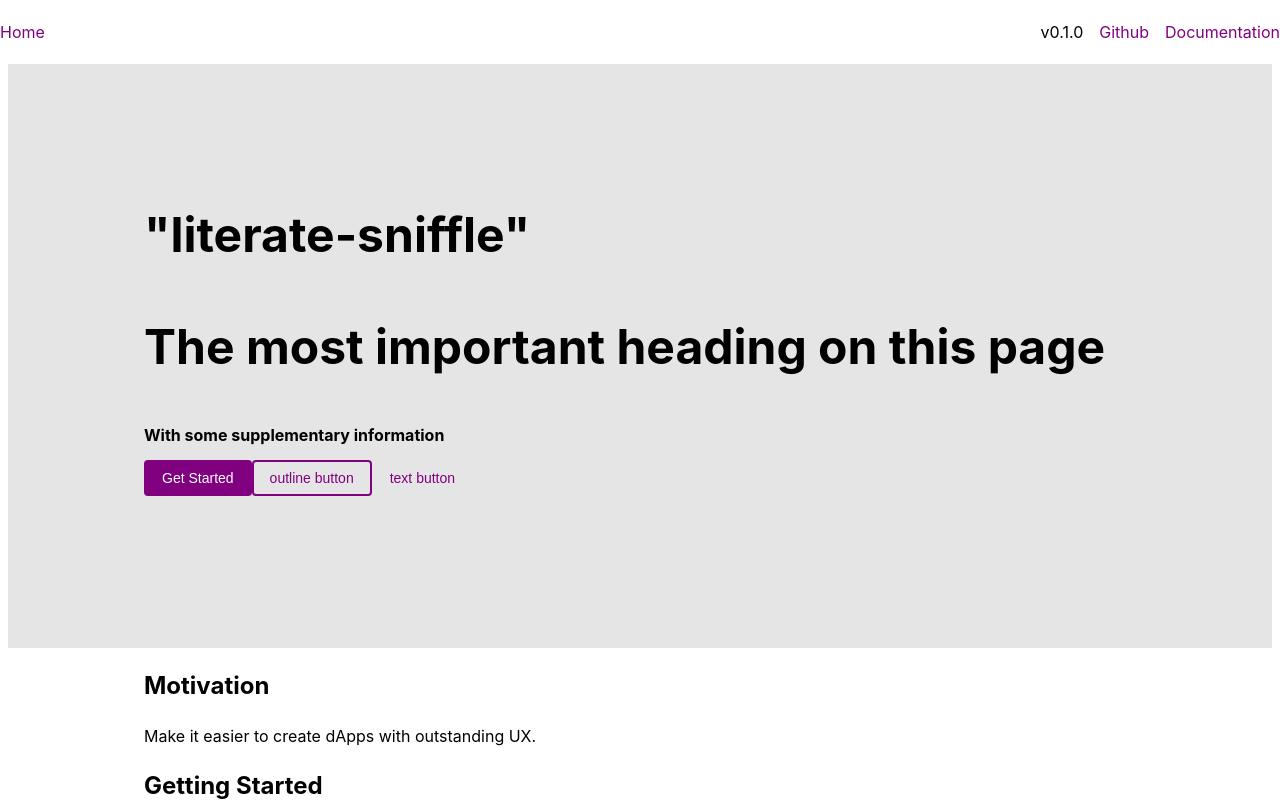
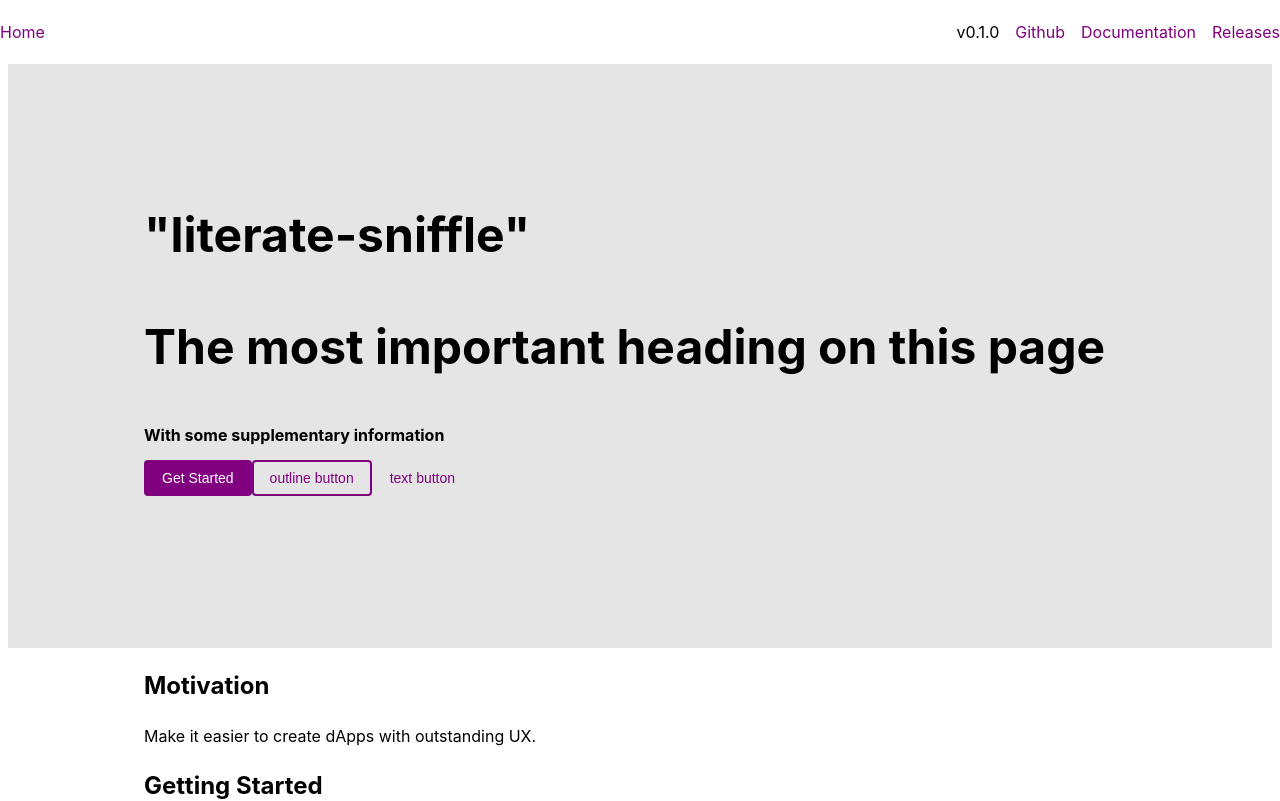
Before and after one commit to ConsenSysMesh/design-system-website, a Next.js app: page / in a window 1280 px wide. Shown: the top 801 px of the page. Built offline with nearby package versions, Linux system fonts and the light colour scheme.

Commit message:
add more placeholder links

```diff
--- a/components/nav.js
+++ b/components/nav.js
@@ -75,6 +75,9 @@ const Nav = () => (
         <li>
           <Link href="#!">Documentation</Link>
         </li>
+        <li>
+          <Link href="#!">Releases</Link>
+        </li>
       </LinkList>
     </NavList>
   </NavWrap>
```
